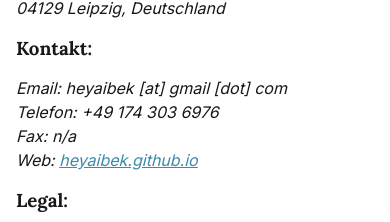
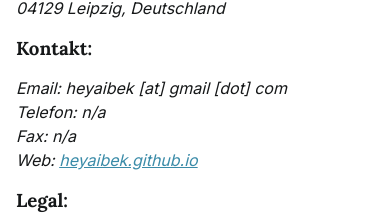
Before and after one commit to heyaibek/heyaibek.github.io, a Next.js app: page /imprint in a window 390 px wide. Shown: the part 236-458 px from the top of the page. Built offline with nearby package versions, Linux system fonts and the light colour scheme.

Commit message:
refactor: remove phone

```diff
--- a/src/pages/imprint/index.tsx
+++ b/src/pages/imprint/index.tsx
@@ -21,7 +21,7 @@ export default function Home() {
       <address>
         Email: heyaibek [at] gmail [dot] com
         <br />
-        Telefon: +49 174 303 6976
+        Telefon: n/a
         <br />
         Fax: n/a
         <br />
```
